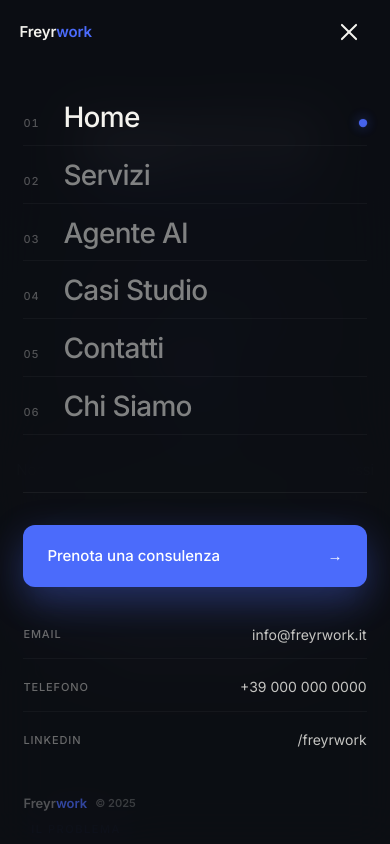
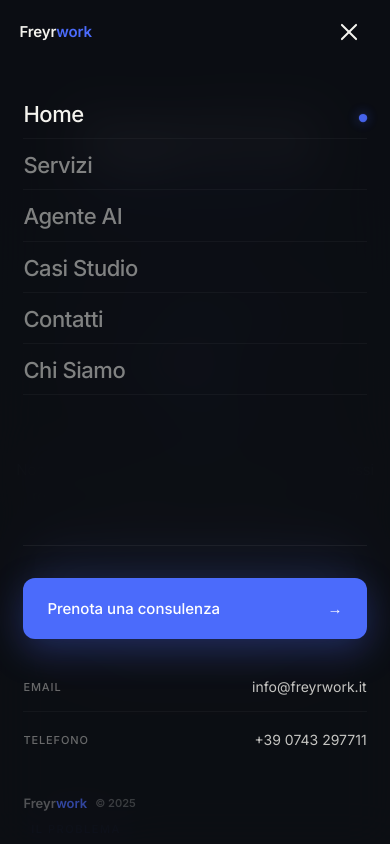
Before and after one commit to Matteopmc95/matteo-freyrwork-ai, a Next.js app: page / in a window 390 px wide. Both pictures are taken after a click on the button "Apri menu". Shown: the top 844 px of the page. Built offline with nearby package versions, Linux system fonts and the light colour scheme.

Commit message:
fix: mobile menu — remove nums, smaller links, real phone, no linkedin

```diff
--- a/src/components/layout/Navbar.tsx
+++ b/src/components/layout/Navbar.tsx
@@ -99,7 +99,6 @@ export default function Navbar() {
                 style={{ transitionDelay: isOpen ? `${0.1 + i * 0.06}s` : '0s' }}
                 onClick={() => setIsOpen(false)}
               >
-                <span className="mobile-menu-num">{String(i + 1).padStart(2, '0')}</span>
                 <span className="mobile-menu-text">{link.label}</span>
                 {pathname === link.href && <span className="mobile-menu-dot"></span>}
               </Link>
@@ -117,13 +116,9 @@ export default function Navbar() {
                 <span className="mobile-menu-contact-label">Email</span>
                 <span className="mobile-menu-contact-value">info@freyrwork.it</span>
               </a>
-              <a href="tel:+390000000000" className="mobile-menu-contact">
+              <a href="tel:+390743297711" className="mobile-menu-contact">
                 <span className="mobile-menu-contact-label">Telefono</span>
-                <span className="mobile-menu-contact-value">+39 000 000 0000</span>
-              </a>
-              <a href="https://linkedin.com" target="_blank" rel="noopener noreferrer" className="mobile-menu-contact">
-                <span className="mobile-menu-contact-label">LinkedIn</span>
-                <span className="mobile-menu-contact-value">/freyrwork</span>
+                <span className="mobile-menu-contact-value">+39 0743 297711</span>
               </a>
             </div>
 
@@ -192,8 +187,8 @@ export default function Navbar() {
           display: flex; align-items: baseline; gap: 16px;
           padding: 14px 0; text-decoration: none;
           color: rgba(244,243,238,0.5);
-          font-size: 32px; font-weight: 500;
-          letter-spacing: -0.025em; line-height: 1.1;
+          font-size: 24px; font-weight: 500;
+          letter-spacing: -0.02em; line-height: 1.1;
           position: relative;
           opacity: 0; transform: translateY(24px);
           transition: opacity .6s cubic-bezier(.4,0,.2,1), transform .6s cubic-bezier(.4,0,.2,1), color .3s;
@@ -297,7 +292,7 @@ export default function Navbar() {
         }
 
         @media (max-width: 400px) {
-          .mobile-menu-link { font-size: 28px; padding: 12px 0; }
+          .mobile-menu-link { font-size: 22px; padding: 12px 0; }
           .mobile-menu-content { padding: 90px 6vw 30px; }
         }
 
```
